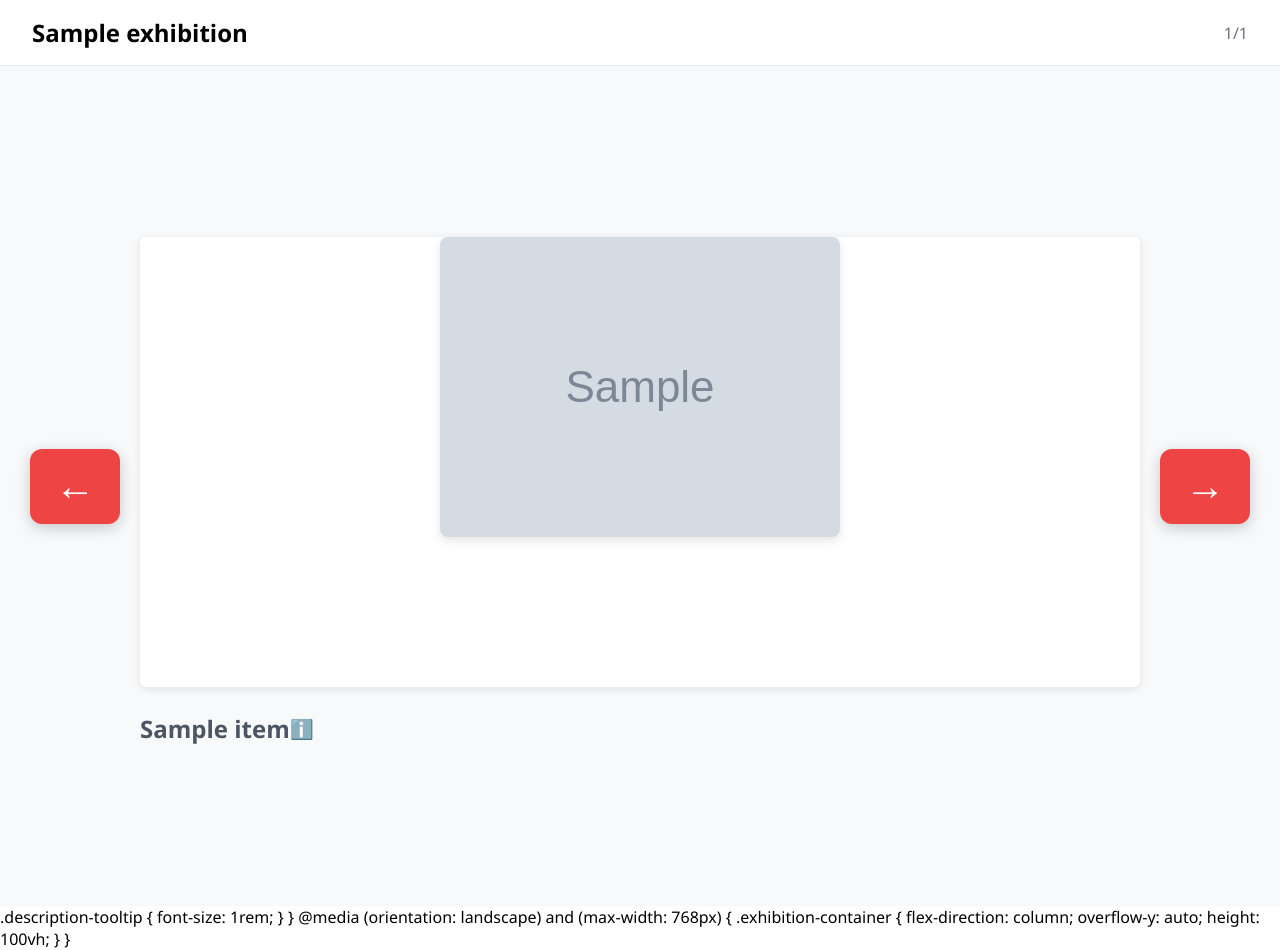
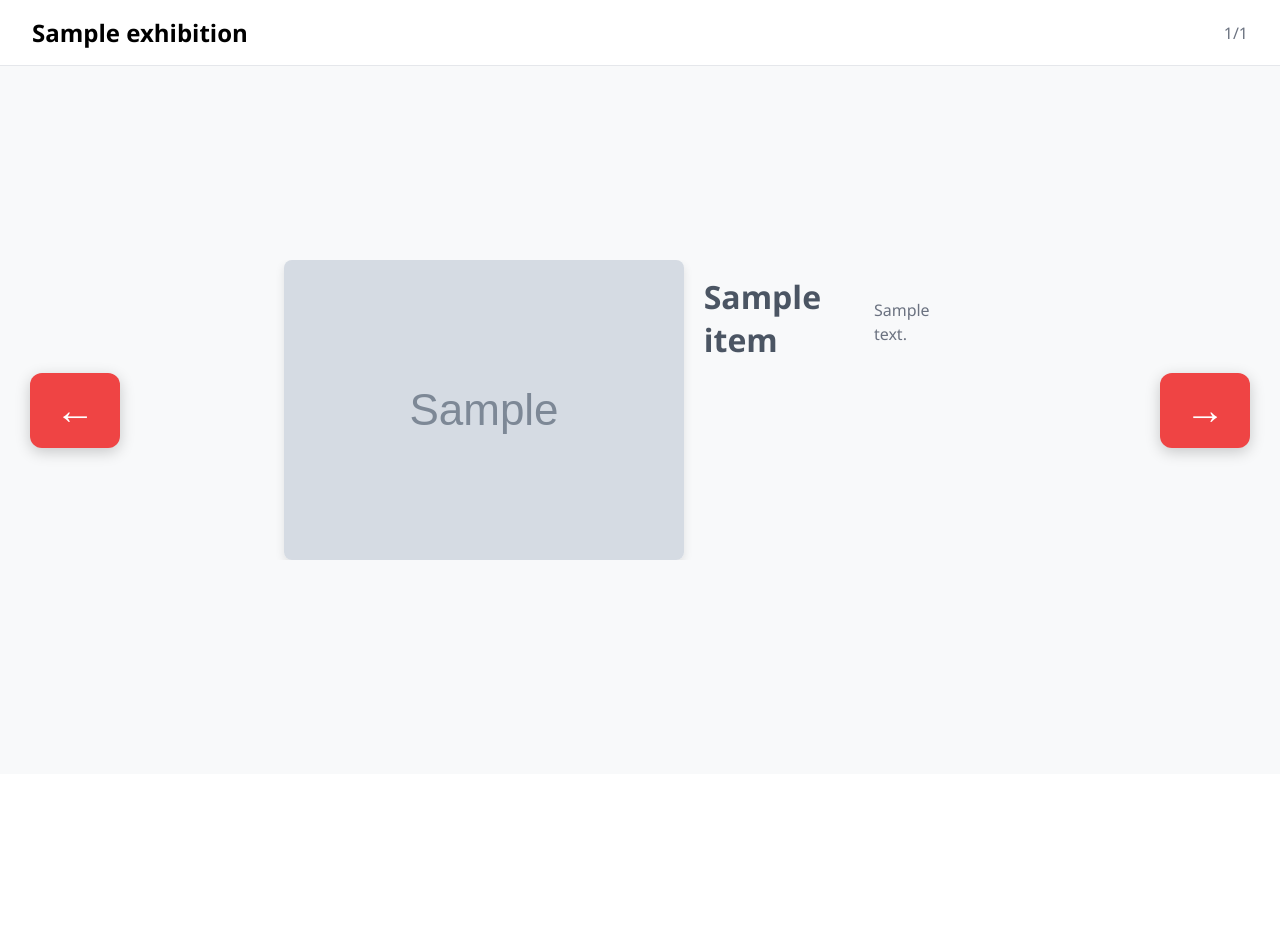
Before and after one commit to hardPrecision/ExpoShare, a Flask app: page /exhibition/# in a window 1280 px wide. Shown: the part 60-1010 px from the top of the page. After the commit the page ends 620 px from the top, so only its background shows below. Run offline with Flask 3, Linux system fonts and the light colour scheme; a user stored in the database is signed in; tables that the repository leaves empty hold one stand-in row (values such as "Sample post"); grey boxes marked "Sample" are stand-in pictures.

Commit message:
Added name and desc to exhibition items

```diff
--- a/app/templates/exhibition.html
+++ b/app/templates/exhibition.html
@@ -21,47 +21,95 @@
       const currentItem = items[currentItemIndex];
       const ext = currentItem.filename ? currentItem.filename.split('.').pop().toLowerCase() : '';
 
-      // Используем name из данных или имя файла
-      const title = currentItem.name ||
-                   (currentItem.filename ?
-                    currentItem.filename.split('.')[0].replace(/_/g, ' ') :
-                    'Без названия');
-
-      // Пытаемся найти описание в разных полях
-      const description = currentItem.description ||
-                         currentItem.desc ||
-                         currentItem.text ||
-                         currentItem.annotation ||
-                         'Описание отсутствует';
+      const title = currentItem.name || (currentItem.filename ? currentItem.filename.split('.')[0].replace(/_/g, ' ') : 'Без названия');
+      const description = currentItem.description || currentItem.desc || currentItem.text || currentItem.annotation || 'Описание отсутствует';
 
       const container = document.getElementById('current-item');
       let contentHtml = '';
       if (ext === 'md' || ext === 'html') {
-        // layout: render inline
-        contentHtml = `<div id="layout-render" class="item-content"><div class="spinner"></div></div>`;
+        contentHtml = `<div id="layout-render" class="item-content layout-block"><div class="spinner"></div></div>`;
       } else if (isImage(currentItem.filename)) {
-        contentHtml = `<img src="/uploads/exhibitions/${userUuid}/${exhibitionId}/${currentItem.filename}"
-                             style="max-width: 100%; max-height: 80vh;">`;
-      } else {
-        contentHtml = `<a href="/uploads/exhibitions/${userUuid}/${exhibitionId}/${currentItem.filename}" class="download-link">
-                            Скачать файл (${currentItem.filename})
-                        </a>`;
-      }
-      container.innerHTML = `
-        <div class="item-content layout-block">
-          ${contentHtml}
-        </div>
+        contentHtml = `
+          <div class="item-display">
+            <img src="/uploads/exhibitions/${userUuid}/${exhibitionId}/${currentItem.filename}" class="display-image" alt="${title}" />
             <div class="item-info">
               <h2 class="item-title">${title}</h2>
+              <p class="item-description">${description}</p>
+            </div>
+          </div>`;
+      } else {
+        contentHtml = `<a href="/uploads/exhibitions/${userUuid}/${exhibitionId}/${currentItem.filename}" class="download-link">Скачать файл (${currentItem.filename})</a>`;
+      }
 
-            <!-- Значок информации -->
-            <div class="description-tooltip">
-              ℹ️
-              <span class="tooltip-text">${description}</span>
-            </div>
-          </div>
-        </div>
-      `;
+      container.innerHTML = `<div class="item-content">${contentHtml}</div>`;
+
+      if (ext === 'md' || ext === 'html') {
+        const url = `/uploads/exhibitions/${userUuid}/${exhibitionId}/${currentItem.filename}`;
+        const key = currentItemIndex;
+        if (slideCache[key]) {
+          document.getElementById('layout-render').innerHTML = slideCache[key];
+          document.getElementById('layout-render').querySelectorAll('.carousel').forEach(initCarousel);
+        } else {
+          fetch(url)
+            .then(res => res.text())
+            .then(text => {
+              let rendered = ext === 'md' ? simpleMarkdown(text) : text;
+              slideCache[key] = rendered;
+              document.getElementById('layout-render').innerHTML = rendered;
+              document.getElementById('layout-render').querySelectorAll('.carousel').forEach(initCarousel);
+            });
+        }
+      }
+
+      document.getElementById('page-indicator').textContent = `${currentItemIndex+1}/${items.length}`;
+
+      const block = container.querySelector('.layout-block');
+      if (block) {
+        block.classList.remove('fade-in', 'slide-in');
+        block.classList.add('fade-in');
+        block.style.setProperty('--anim-duration', '1s');
+        block.style.animationTimingFunction = 'ease';
+      }
+    }
+
+    // Very basic markdown to HTML
+    // Extend simpleMarkdown to handle carousel shortcode
+    function simpleMarkdown(md) {
+      let html = md
+        .replace(/^(#{1,6})\s*(.+)$/gm, (m, hashes, title) => `<h${hashes.length}>${title}</h${hashes.length}>`)
+        .replace(/\*\*(.+?)\*\*/g, '<strong>$1</strong>')
+        .replace(/\*(.+?)\*\*/g, '<em>$1</em>')
+        .replace(/!\[(.*?)\]\((.*?)\)/g, '<img src="$2" alt="$1" style="max-width:100%;"/>')
+        .replace(/\[(.*?)\]\((.*?)\)/g, '<a href="$2" target="_blank">$1</a>')
+        .replace(/\n/g, '<br/>');
+      // Post-process carousel shortcode with optional size attributes
+      html = html.replace(/\[carousel(?:\s+delay="([\d.]+)")?(?:\s+max_width="([^"]+)")?(?:\s+max_height="([^"]+)")?\]([\s\S]*?)\[\/carousel\]/g,
+        (m, delay, maxW, maxH, inner) => {
+          const interval = parseFloat(delay) || 3;
+          const slides = inner.trim().split(/<br\/?\>/)
+            .filter(s => s.trim())
+            .map(item => {
+              let style = '';
+              if (maxW) style += `max-width:${maxW};`;
+              if (maxH) style += `max-height:${maxH};`;
+              return `<div class=\"slide\" style=\"${style}\">${item}</div>`;
+            }).join('');
+          return `<div class=\"carousel\" data-delay=\"${interval}\"><div class=\"slides\">${slides}</div></div>`;
+        });
+      return html;
+    }
+
+    // Add initCarousel for exhibition view
+    function initCarousel(carousel) {
+      if (carousel._initialized) return;
+      const slides = carousel.querySelector('.slides');
+      const total = slides.children.length;
+      let idx = 0;
+      function show(i) { slides.style.transform = `translateX(-${i * 100}%)`; }
+      show(idx);
+      const delay = parseFloat(carousel.dataset.delay) || 3;
+      setInterval(() => { idx = (idx + 1) % total; show(idx); }, delay * 1000);
+      carousel._initialized = true;
     }
 
     function prevItem() {
@@ -135,14 +183,6 @@
       background: #f8f9fa;
       overflow-x: hidden;  /* prevent horizontal scrollbar */
     }
-        .exhibition-container {
-            display: flex;
-            align-items: center;
-            justify-content: space-between;
-            height: 100vh;
-            padding: 20px;
-            background: #f8f9fa;
-        }
 
     .current-item {
       flex: 1;
@@ -191,13 +231,8 @@
       box-sizing: border-box;
       border-radius: 6px;  /* rounded corners */
     }
-        .item-content {
-            display: flex;
-            flex-direction: column;
-            align-items: center;
-        }
 
-        .item-content img {
+    .layout-block img {
       max-width: 100%;
       max-height: 85vh;
       object-fit: contain;
@@ -205,7 +240,7 @@
       box-shadow: 0 4px 10px rgba(0, 0, 0, 0.1);
     }
 
-        .download-link {
+    .layout-block .download-link {
       display: inline-block;
       padding: 10px 20px;
       background: #d946ef;
@@ -215,7 +250,7 @@
       transition: background 0.3s ease;
     }
 
-        .download-link:hover {
+    .layout-block .download-link:hover {
       background: #a855f7;
     }
 
@@ -270,25 +305,6 @@
       font-weight: 600;
     }
 
-        .item-content {
-            display: flex;
-            flex-direction: column;
-            align-items: center;
-            padding: 0 20px;
-            height: 100%;
-            overflow-y: auto; /* Добавляем прокрутку */
-            padding-bottom: 150px; /* Отступ для кнопок */
-        }
-
-        .item-title {
-            font-size: 24px;
-            color: #4b5563;
-            margin: 0;
-            font-weight: 600;
-            max-width: 80%; /* Ограничиваем ширину */
-            text-align: center;
-        }
-
     @media (max-height: 700px) {
       .item-title {
         font-size: 1.8rem;
@@ -308,19 +324,39 @@
     }
     .carousel .slide { flex: 0 0 100%; box-sizing: border-box; }
     .carousel .slide img { width: 100%; height: auto; display: block; }
-  </style>
-            .description-tooltip {
+    .current-item {
+      flex: 1;
+      display: flex;
+      align-items: center;
+      justify-content: center;
+      overflow: hidden;
+    }
+    .item-display {
+      display: flex;
+      align-items: flex-start;
+      gap: 20px;
+      max-width: 100%;
+    }
+    .display-image {
+      max-width: 60%;
+      max-height: 80vh;
+      object-fit: contain;
+      border-radius: 8px;
+      box-shadow: 0 4px 10px rgba(0, 0, 0, 0.1);
+    }
+    .item-info {
+      max-width: 35%;
+      overflow-y: auto;
+    }
+    .item-title {
+      font-size: 2rem;
+      margin-bottom: 0.5rem;
+      color: #4b5563;
+    }
+    .item-description {
       font-size: 1rem;
+      color: #6b7280;
+      line-height: 1.5;
     }
-        }
-
-        @media (orientation: landscape) and (max-width: 768px) {
-          .exhibition-container {
-            flex-direction: column;
-            overflow-y: auto;
-            height: 100vh;
-          }
-        }
-
   </style>
 {% endblock %}
```
Lines whose indentation alone changed are shown as unchanged.
